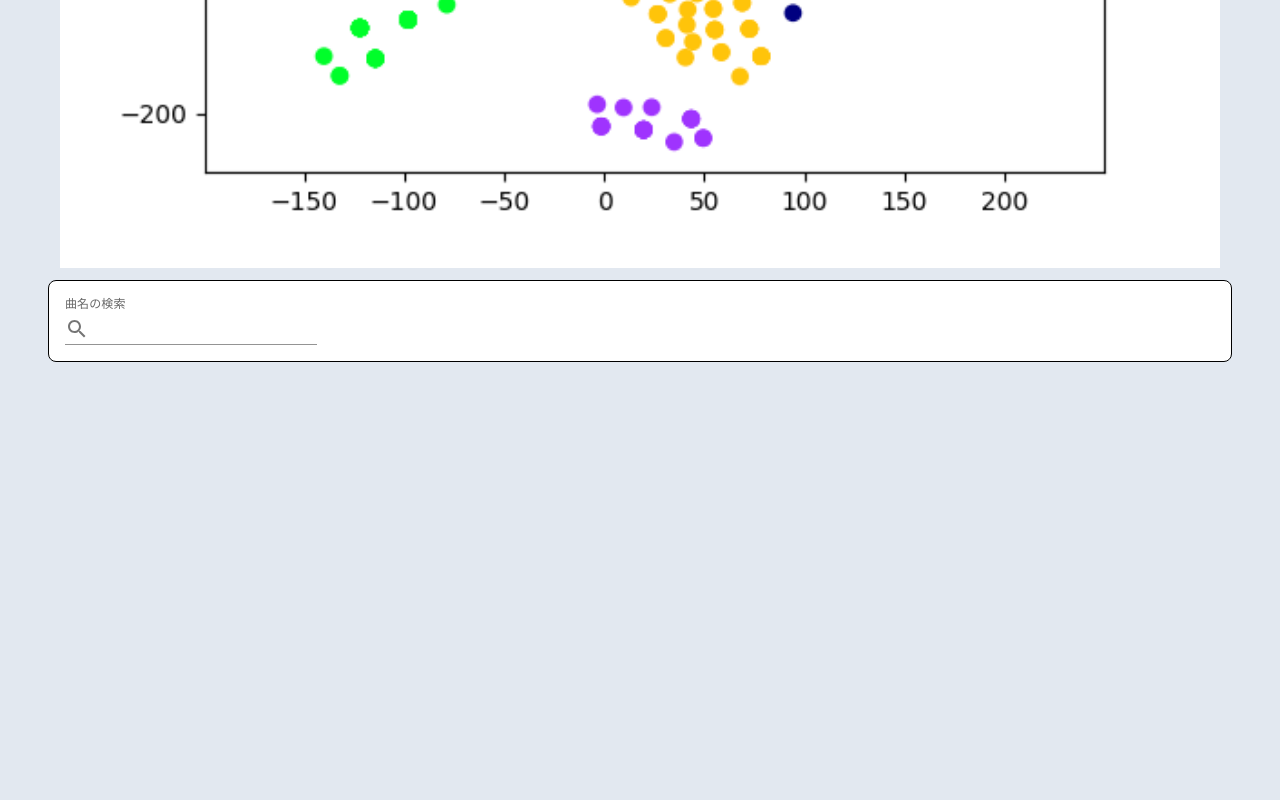
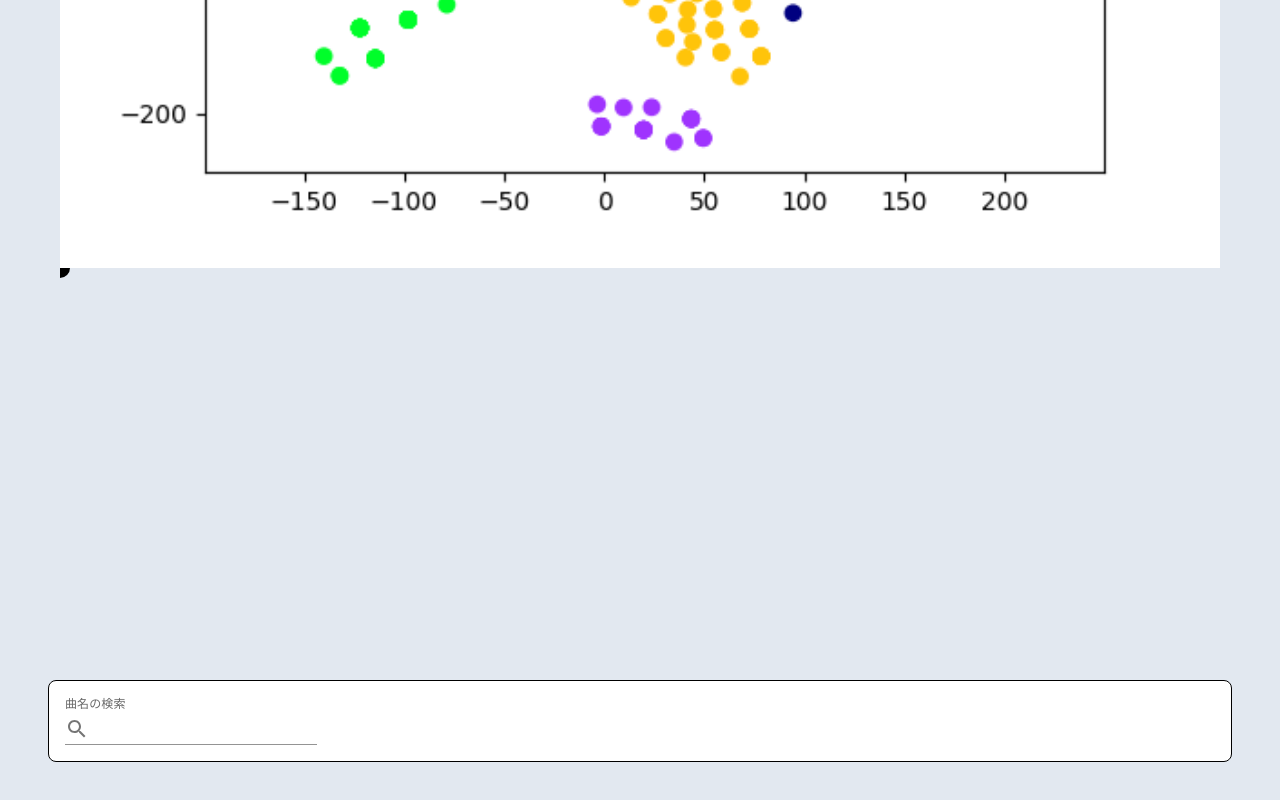
Before and after one commit to vdslab/watahal_proseka-fingering, a Next.js app: page / in a window 1280 px wide. Shown: the part 761-1561 px from the top of the page. Before the commit the page ends 1171 px from the top, so only its background shows below. Built offline with nearby package versions, Linux system fonts and the light colour scheme.

Commit message:
install d3

```diff
--- a/app/{feature}/ClusteringVis.jsx
+++ b/app/{feature}/ClusteringVis.jsx
@@ -1,6 +1,8 @@
+"use client";
 import Image from "next/image";
 
 export default function ClusteringVis({ clusteringLabels, clusteringPoints }) {
+  // const xScale
   return (
     <div className="p-3">
       <Image
@@ -10,6 +12,11 @@ export default function ClusteringVis({ clusteringLabels, clusteringPoints }) {
         width={100}
         height={100}
       />
+      <svg width={400} height={400}>
+        <g>
+          <circle r={10} />
+        </g>
+      </svg>
     </div>
   );
 }
--- a/package.json
+++ b/package.json
@@ -14,6 +14,7 @@
     "@mui/icons-material": "^5.11.16",
     "@mui/material": "^5.13.5",
     "autoprefixer": "10.4.14",
+    "d3": "^7.8.5",
     "eslint": "8.41.0",
     "eslint-config-next": "13.4.3",
     "next": "13.4.3",
```
Also changed, not shown: 1 other file (tests, documents, lock files or other folders).
